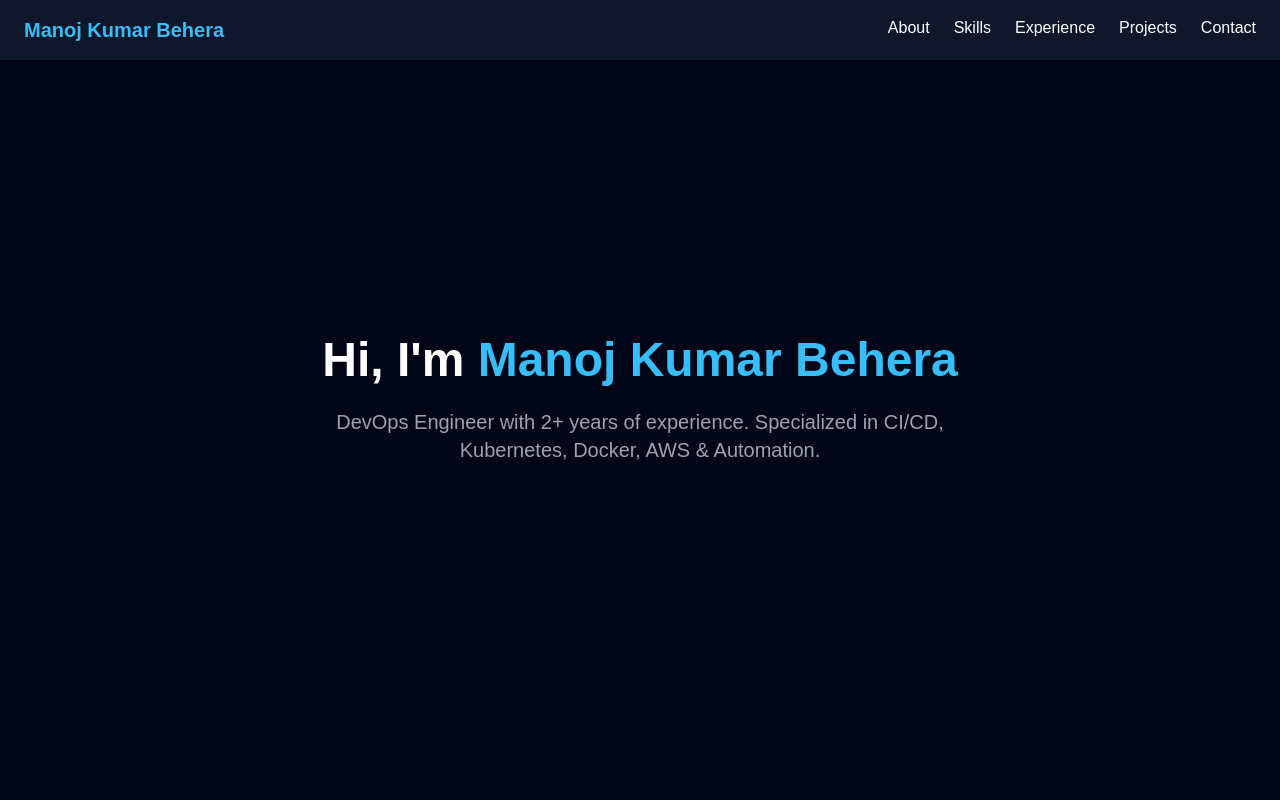
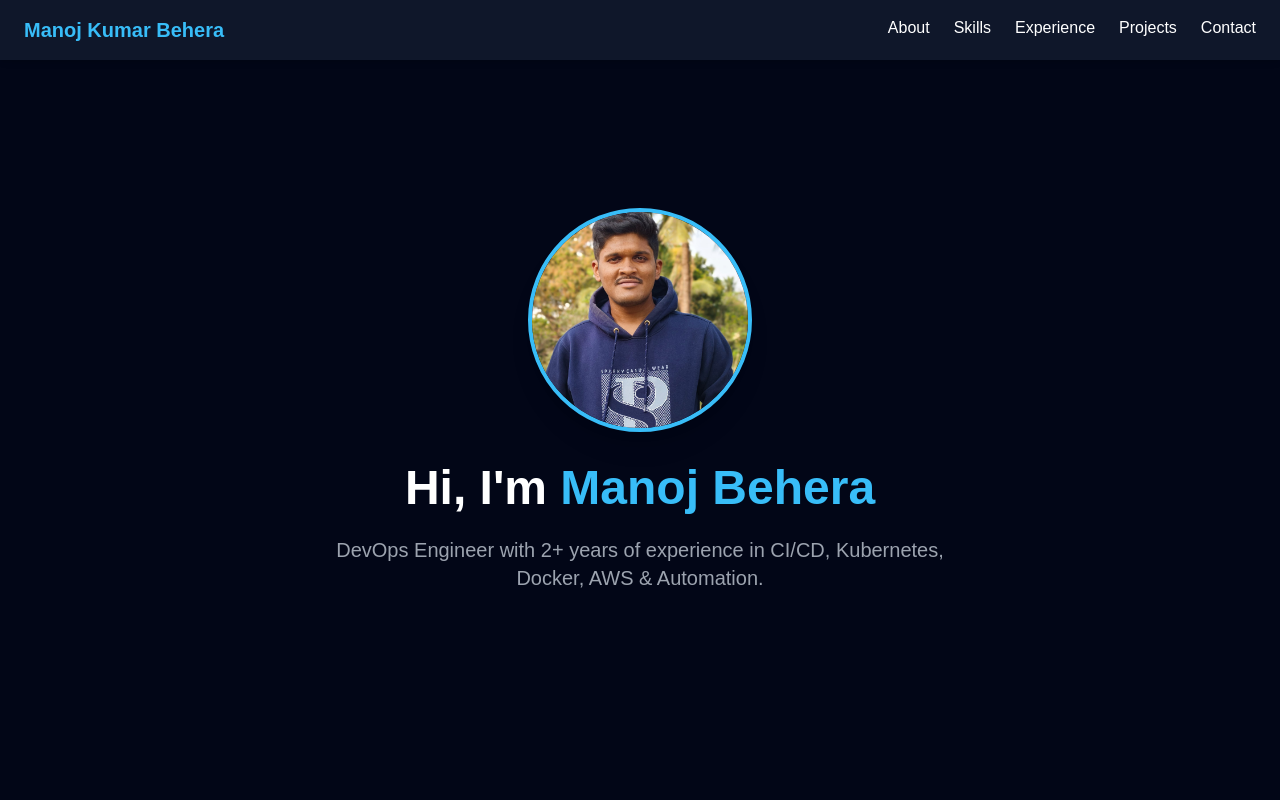
Before and after one commit to MANOJ1509-behera/DevOps-Portfolio, a React (Create React App) app: page / in a window 1280 px wide. Shown: the top 800 px of the page. Built offline with nearby package versions, Linux system fonts and the light colour scheme.

Commit message:
Added the profile picture section

```diff
--- a/src/components/Hero.jsx
+++ b/src/components/Hero.jsx
@@ -1,21 +1,40 @@
 import { motion } from "framer-motion";
+import profile from "../assets/profile.jpg";
 
 export default function Hero() {
   return (
-    <section className="h-screen flex items-center justify-center text-center px-6">
-      <motion.div
-        initial={{ opacity: 0, y: -40 }}
+    <section className="min-h-screen flex flex-col items-center justify-center text-center px-6">
+
+      {/* IMAGE FIRST */}
+      <motion.img
+        src={profile}
+        alt="Manoj Behera"
+        initial={{ opacity: 0, scale: 0.8 }}
+        animate={{ opacity: 1, scale: 1 }}
+        transition={{ duration: 1 }}
+        className="w-56 h-56 object-cover rounded-full border-4 border-sky-400 shadow-xl mb-8"
+      />
+
+      {/* DETAILS BELOW */}
+      <motion.h1
+        initial={{ opacity: 0, y: 20 }}
         animate={{ opacity: 1, y: 0 }}
-        transition={{ duration: 1 }}
+        transition={{ delay: 0.3 }}
+        className="text-5xl font-bold"
       >
-        <h1 className="text-5xl font-bold">
-          Hi, I'm <span className="text-sky-400">Manoj Kumar Behera</span>
-        </h1>
-        <p className="mt-6 text-xl text-gray-400 max-w-2xl">
-          DevOps Engineer with 2+ years of experience.
-          Specialized in CI/CD, Kubernetes, Docker, AWS & Automation.
-        </p>
-      </motion.div>
+        Hi, I'm <span className="text-sky-400">Manoj Behera</span>
+      </motion.h1>
+
+      <motion.p
+        initial={{ opacity: 0 }}
+        animate={{ opacity: 1 }}
+        transition={{ delay: 0.6 }}
+        className="mt-6 text-xl text-gray-400 max-w-2xl"
+      >
+        DevOps Engineer with 2+ years of experience in CI/CD,
+        Kubernetes, Docker, AWS & Automation.
+      </motion.p>
+
     </section>
   );
 }
```
Also changed, not shown: src/assets/profile.jpg (added).
